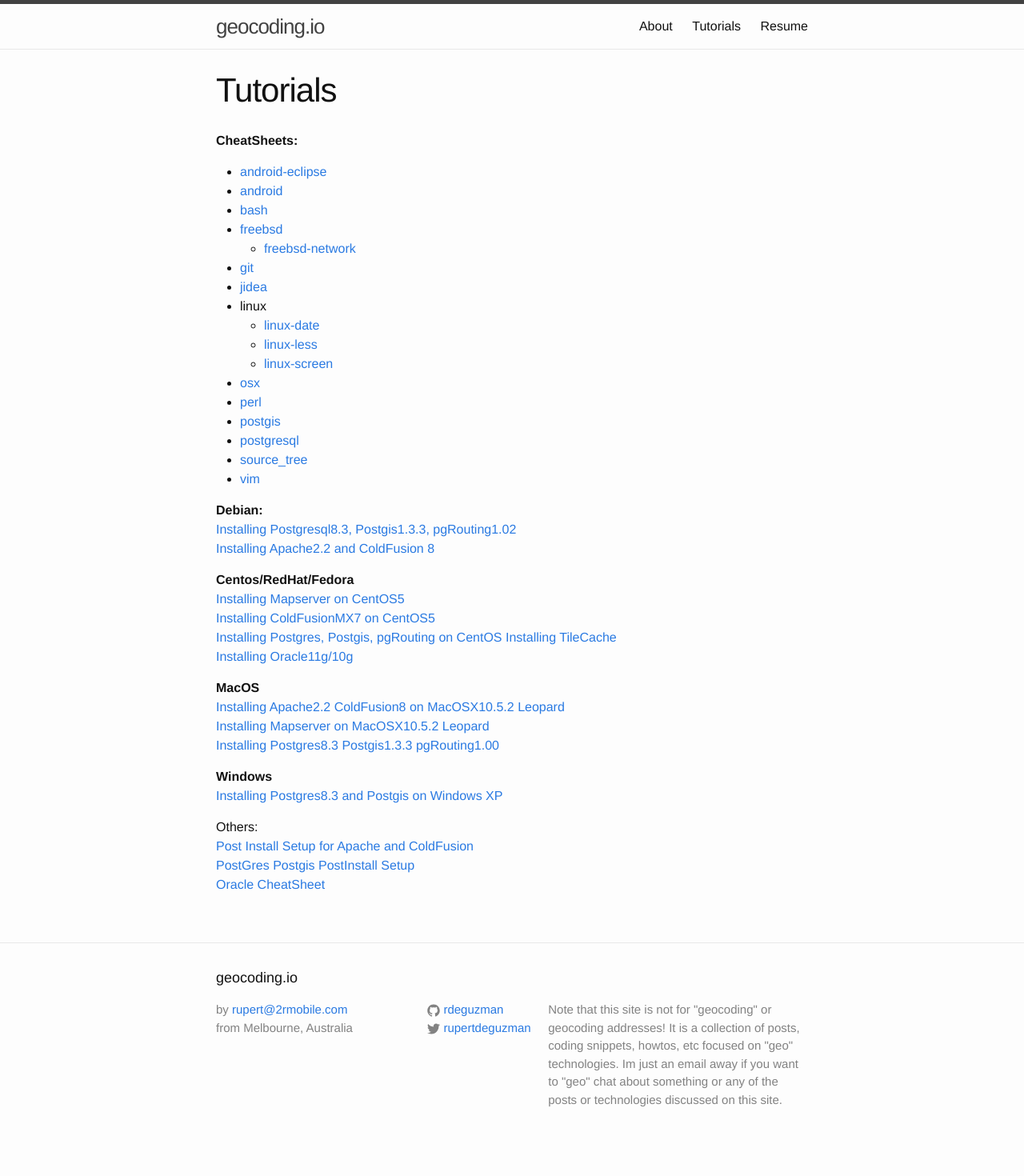
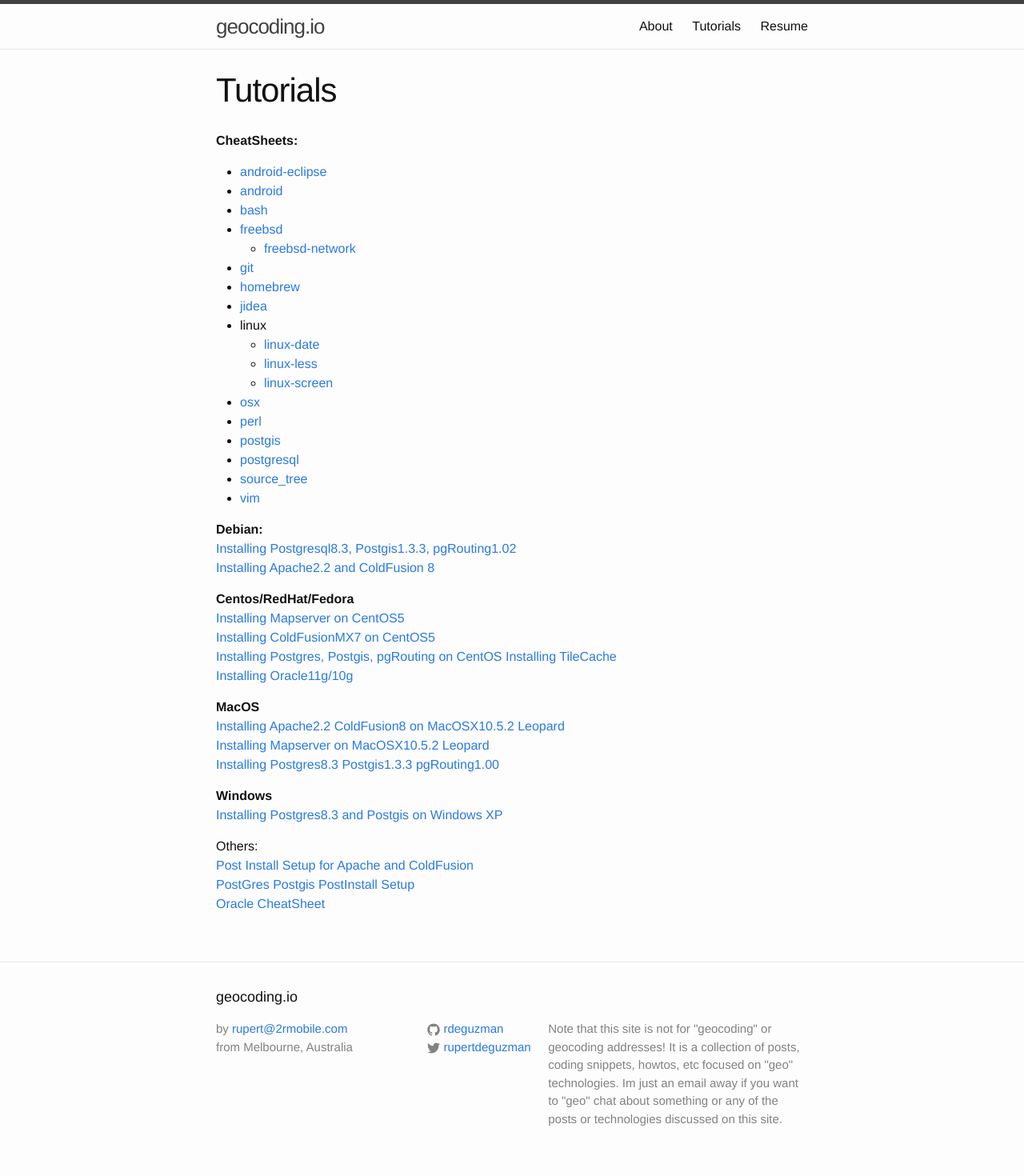
Before and after one commit to rdeguzman/rdeguzman.github.io, a Jekyll site: the page built from tutorials/index.md, in a window 1280 px wide. Shown: the whole page at 80% size. Built offline with Jekyll 4.4.1, drawn with Linux system fonts in a browser that asks for light colours; before the commit the page ends 1446 px from its top, so only the background shows below that.

Commit message:
Add Homebrew

```diff
--- a/tutorials/index.md
+++ b/tutorials/index.md
@@ -12,6 +12,7 @@ layout: page
 * [freebsd](/cheatsheets/freebsd.html)
 	* [freebsd-network](/cheatsheets/freebsd-network.html)
 * [git](/cheatsheets/git.html)
+* [homebrew](/cheatsheets/homebrew.html)
 * [jidea](/cheatsheets/jidea.html)
 * linux
 	* [linux-date](/cheatsheets/linux-date.html)
```
